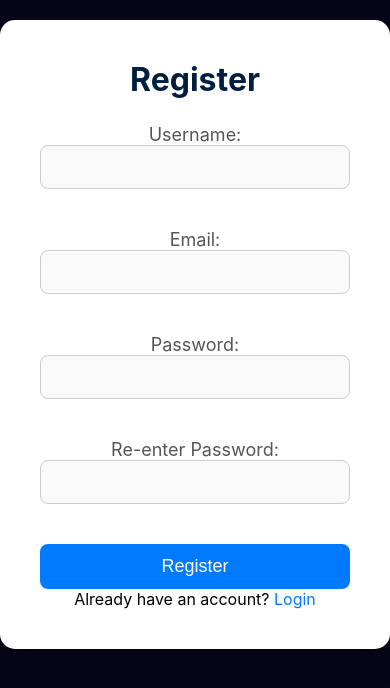
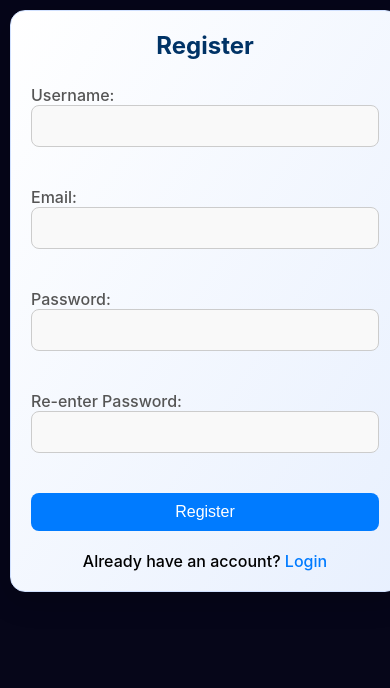
Before and after one commit to LalithKumar77/collab, a React (Create React App) app in the folder website/: page /register in a window 390 px wide. Shown: the top 688 px of the page. Built offline with nearby package versions, Linux system fonts and the light colour scheme.

Commit message:
added better animations and also added css for forgotpassword.jsx

```diff
--- a/website/src/styles/login.css
+++ b/website/src/styles/login.css
@@ -1,21 +1,20 @@
-/* Login and Register container styles */
 .log, .reg {
   width: 100%;
-  max-width: 450px; /* Slightly wider for a more spacious feel */
+  max-width: 450px;
   margin: 20px auto;
-  padding: 40px; /* Increased padding */
-  background-color: #ffffff; /* White background for form */
-  box-shadow: 0 8px 30px rgba(0, 0, 0, 0.3); /* Stronger shadow */
-  border-radius: 15px; /* More rounded corners */
-  text-align: center;
-  animation: fadeIn 0.6s ease-in, bounceIn 0.8s; /* Multiple animations */
+  padding: 40px;
+  background: linear-gradient(to bottom right, #ffffff, #e8f0fe);
+  box-shadow: 0 8px 30px rgba(0, 0, 0, 0.2);
+  border-radius: 15px;
+  animation: fadeIn 0.6s ease-in, scaleUp 0.5s ease-in-out;
+  margin-top: 100px;
+  border: 1px solid #d1e1ff;
 }
 
-/* Fade-in animation */
 @keyframes fadeIn {
   from {
     opacity: 0;
-    transform: translateY(-30px); /* Slide in from above */
+    transform: translateY(-30px);
   }
   to {
     opacity: 1;
@@ -23,134 +22,33 @@
   }
 }
 
-/* Bounce-in animation */
-@keyframes bounceIn {
-  0%, 20%, 50%, 80%, 100% {
-    transform: translateY(0);
+@keyframes scaleUp {
+  from {
+    transform: scale(0.9);
   }
-  40% {
-    transform: translateY(-10px);
-  }
-  60% {
-    transform: translateY(-5px);
+  to {
+    transform: scale(1);
   }
 }
 
-h2 {
+.log h2, .reg h2 {
+  text-align: center;
   margin-bottom: 25px;
-  font-size: 32px; /* Increased font size */
-  color: #001f3f; /* Dark navy color for headings */
-  font-weight: bold; /* Bold for emphasis */
-  animation: fadeIn 0.6s ease-in; /* Heading fade-in */
+  font-size: 32px;
+  color: #003366;
+  font-weight: bold;
+  animation: fadeIn 0.6s ease-in;
 }
 
-/* Form styles */
-form {
+.log form, .reg form {
   display: flex;
   flex-direction: column;
+  animation: slideIn 0.6s ease-in;
 }
 
-/* Label styles */
-label {
-  text-align: left;
-  margin-bottom: 5px;
-  font-size: 18px; /* Slightly larger font size */
-  color: #555;
-}
-
-/* Input styles */
-input[type="text"],
-input[type="email"],
-input[type="password"] {
-  padding: 12px; /* Increased padding for comfort */
-  margin-bottom: 20px; /* Increased margin for spacing */
-  border: 1px solid #ccc;
-  border-radius: 8px; /* More rounded corners */
-  font-size: 16px;
-  width: 100%;
-  box-sizing: border-box;
-  transition: border-color 0.3s ease, box-shadow 0.3s ease, transform 0.3s ease; /* Add transition for transform */
-  background-color: #f9f9f9; /* Light grey background */
-}
-
-/* Focus styles for inputs */
-input[type="text"]:focus,
-input[type="email"]:focus,
-input[type="password"]:focus {
-  border-color: #007bff; /* Blue border on focus */
-  box-shadow: 0 0 8px rgba(0, 123, 255, 0.5); /* Subtle glow effect */
-  outline: none;
-  transform: scale(1.02); /* Slightly increase input size on focus */
-}
-
-/* Button styles */
-button {
-  padding: 12px 20px; /* Increased padding for comfort */
-  background-color: #007bff; /* Primary button color */
-  color: white;
-  border: none;
-  border-radius: 8px; /* More rounded corners */
-  cursor: pointer;
-  font-size: 18px; /* Larger font size */
-  transition: background-color 0.3s ease, transform 0.3s ease, box-shadow 0.3s ease; /* Add box-shadow transition */
-  position: relative; /* Position for pseudo-elements */
-}
-
-/* Button hover effect */
-button:hover {
-  background-color: #0056b3; /* Darker shade on hover */
-  transform: translateY(-2px) scale(1.05); /* Slight lift and grow effect */
-  box-shadow: 0 4px 15px rgba(0, 0, 0, 0.2); /* Add shadow on hover */
-}
-
-/* Button active effect */
-button:active {
-  background-color: #004494; /* Even darker shade when active */
-  transform: scale(0.98); /* Slight shrink effect */
-}
-
-/* Add spacing around form elements */
-div {
-  margin-bottom: 20px; /* Increased margin for spacing */
-}
-
-/* Toast container styles */
-.Toastify__toast-container {
-  top: 50px; /* Adjust the position */
-}
-
-/* Success toast styles */
-.Toastify__toast--success {
-  background-color: #28a745; /* Green background for success */
-  color: white; /* White text color */
-  border-radius: 5px; /* Rounded corners */
-}
-
-/* Error toast styles */
-.Toastify__toast--error {
-  background-color: #dc3545; /* Red background for error */
-  color: white; /* White text color */
-  border-radius: 5px; /* Rounded corners */
-}
-
-/* Toast message styles */
-.Toastify__toast {
-  font-size: 16px; /* Font size */
-  padding: 15px; /* Padding for a spacious feel */
-  display: flex;
-  align-items: center; /* Center items vertically */
-  animation: slideIn 0.5s ease-in-out; /* Slide-in animation */
-}
-
-/* Icon styles */
-.Toastify__toast-icon {
-  margin-right: 10px; /* Space between icon and text */
-}
-
-/* Toast animation */
 @keyframes slideIn {
   from {
-    transform: translateY(-20px);
+    transform: translateY(20px);
     opacity: 0;
   }
   to {
@@ -159,43 +57,217 @@ div {
   }
 }
 
-.Toastify__toast--slide-enter {
-  transform: translateY(-10px);
-  opacity: 0;
+.log label, .reg label {
+  text-align: left;
+  margin-bottom: 5px;
+  font-size: 15px;
+  font-weight: 500;
+  color: #555;
 }
 
-.Toastify__toast--slide-enter-active {
-  transform: translateY(0);
-  opacity: 1;
-  transition: all 0.5s ease;
+.log .fp, .reg .fp {
+  margin-bottom: 10px;
+  text-align: end;
+  margin-top: -20px;
 }
 
-.Toastify__toast--slide-exit {
-  transform: translateY(0);
-  opacity: 1;
+.log .rg, .reg .rg {
+  margin-top: 20px;
+  text-align: center;
+  font-weight: 500;
 }
 
-.Toastify__toast--slide-exit-active {
-  transform: translateY(-10px);
-  opacity: 0;
-  transition: all 0.5s ease;
+.log input[type="text"], .log input[type="email"], .log input[type="password"],
+.reg input[type="text"], .reg input[type="email"], .reg input[type="password"] {
+  padding: 12px;
+  margin-bottom: 20px;
+  border: 1px solid #ccc;
+  border-radius: 8px;
+  font-size: 16px;
+  width: 100%;
+  box-sizing: border-box;
+  transition: border-color 0.3s ease, box-shadow 0.3s ease, transform 0.3s ease;
+  background-color: #f9f9f9;
 }
 
-/* Hover and focus styles for links */
-a {
-  color: #007bff; /* Primary color for links */
-  text-decoration: none; /* Remove underline */
-  transition: color 0.3s ease; /* Transition effect */
+.log input[type="text"]:focus, .log input[type="email"]:focus, .log input[type="password"]:focus,
+.reg input[type="text"]:focus, .reg input[type="email"]:focus, .reg input[type="password"]:focus {
+  border-color: #007bff;
+  box-shadow: 0 0 8px rgba(0, 123, 255, 0.5);
+  outline: none;
+  transform: scale(1.02);
 }
 
-a:hover {
-  color: #0056b3; /* Darker shade on hover */
-  text-decoration: underline; /* Underline on hover */
+.log button, .reg button {
+  padding: 12px 20px;
+  background-color: #007bff;
+  color: white;
+  border: none;
+  border-radius: 8px;
+  cursor: pointer;
+  font-size: 18px;
+  transition: background-color 0.3s ease, transform 0.3s ease, box-shadow 0.3s ease;
+  position: relative;
 }
 
-/* Additional styles for interactions */
-input[type="text"]:hover,
-input[type="email"]:hover,
-input[type="password"]:hover {
-  background-color: #eef; /* Light blue background on hover */
+.log button:hover, .reg button:hover {
+  background-color: #0056b3;
+  transform: translateY(-2px) scale(1.05);
+  box-shadow: 0 4px 15px rgba(0, 0, 0, 0.2);
 }
+
+.log button:active, .reg button:active {
+  background-color: #004494;
+  transform: scale(0.98);
+}
+
+.log div, .reg div {
+  margin-bottom: 20px;
+}
+
+.log a, .reg a {
+  color: #007bff;
+  text-decoration: none;
+  transition: color 0.3s ease;
+}
+
+.log a:hover, .reg a:hover {
+  color: #0056b3;
+  text-decoration: underline;
+}
+
+.log input[type="text"]:hover, .log input[type="email"]:hover, .log input[type="password"]:hover,
+.reg input[type="text"]:hover, .reg input[type="email"]:hover, .reg input[type="password"]:hover {
+  background-color: #eef;
+}
+
+@media (max-width: 768px) {
+  .log, .reg {
+    padding: 30px;
+    margin-top: 50px;
+  }
+
+  .log h2, .reg h2 {
+    font-size: 28px;
+  }
+
+  .log button, .reg button {
+    font-size: 16px;
+  }
+
+  .log input[type="text"], .log input[type="email"], .log input[type="password"],
+  .reg input[type="text"], .reg input[type="email"], .reg input[type="password"] {
+    font-size: 15px;
+  }
+}
+
+@media (max-width: 480px) {
+  .log, .reg {
+    padding: 20px;
+    margin: 10px;
+  }
+
+  .log h2, .reg h2 {
+    font-size: 24px;
+  }
+
+  .log button, .reg button {
+    font-size: 16px;
+    padding: 10px;
+  }
+
+  .log input[type="text"], .log input[type="email"], .log input[type="password"],
+  .reg input[type="text"], .reg input[type="email"], .reg input[type="password"] {
+    font-size: 14px;
+  }
+
+  .log label, .reg label {
+    font-size: 16px;
+  }
+}
+.swal-title {
+  font-size: 24px;
+  font-weight: bold;
+  color: #003366; /* Title color */
+}
+
+.swal-content {
+  font-size: 16px;
+  color: #555; /* Content color */
+}
+
+/* Additional styles for the forgot component */
+.forgot {
+  width: 100%;
+  max-width: 450px;
+  margin: 20px auto;
+  padding: 40px;
+  background: linear-gradient(to bottom right, #ffffff, #e8f0fe);
+  box-shadow: 0 8px 30px rgba(0, 0, 0, 0.2);
+  border-radius: 15px;
+  animation: fadeIn 0.6s ease-in;
+}
+
+.forgot h2 {
+  text-align: center;
+  margin-bottom: 25px;
+  font-size: 32px;
+  color: #003366;
+}
+
+.forgot form {
+  display: flex;
+  flex-direction: column;
+}
+
+.forgot label {
+  margin-bottom: 5px;
+  font-size: 15px;
+  font-weight: 500;
+  color: #555;
+}
+
+.forgot input[type="email"] {
+  padding: 12px;
+  margin-bottom: 20px;
+  border: 1px solid #ccc;
+  border-radius: 8px;
+  font-size: 16px;
+  width: 100%;
+  box-sizing: border-box;
+  transition: border-color 0.3s ease, box-shadow 0.3s ease;
+  background-color: #f9f9f9;
+}
+
+.forgot input[type="email"]:focus {
+  border-color: #007bff;
+  box-shadow: 0 0 8px rgba(0, 123, 255, 0.5);
+  outline: none;
+}
+
+.forgot button {
+  padding: 12px 20px;
+  background-color: #007bff;
+  color: white;
+  border: none;
+  border-radius: 8px;
+  cursor: pointer;
+  font-size: 18px;
+  transition: background-color 0.3s ease, transform 0.3s ease;
+}
+
+.forgot button:hover {
+  background-color: #0056b3;
+}
+
+.forgot .back-link {
+  margin-top: 20px;
+  text-align: center;
+  color: #007bff;
+  text-decoration: none;
+  transition: color 0.3s ease;
+}
+
+.forgot .back-link:hover {
+  color: #0056b3;
+}
```
